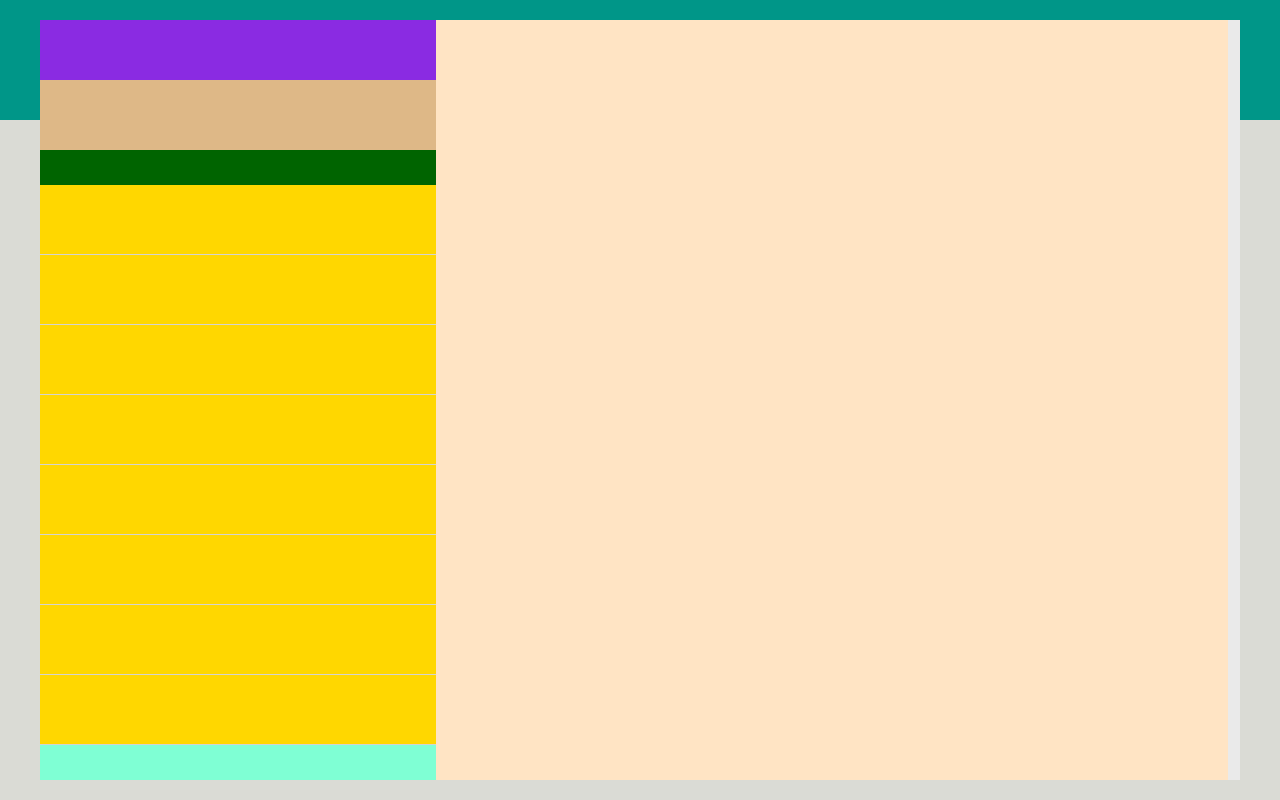
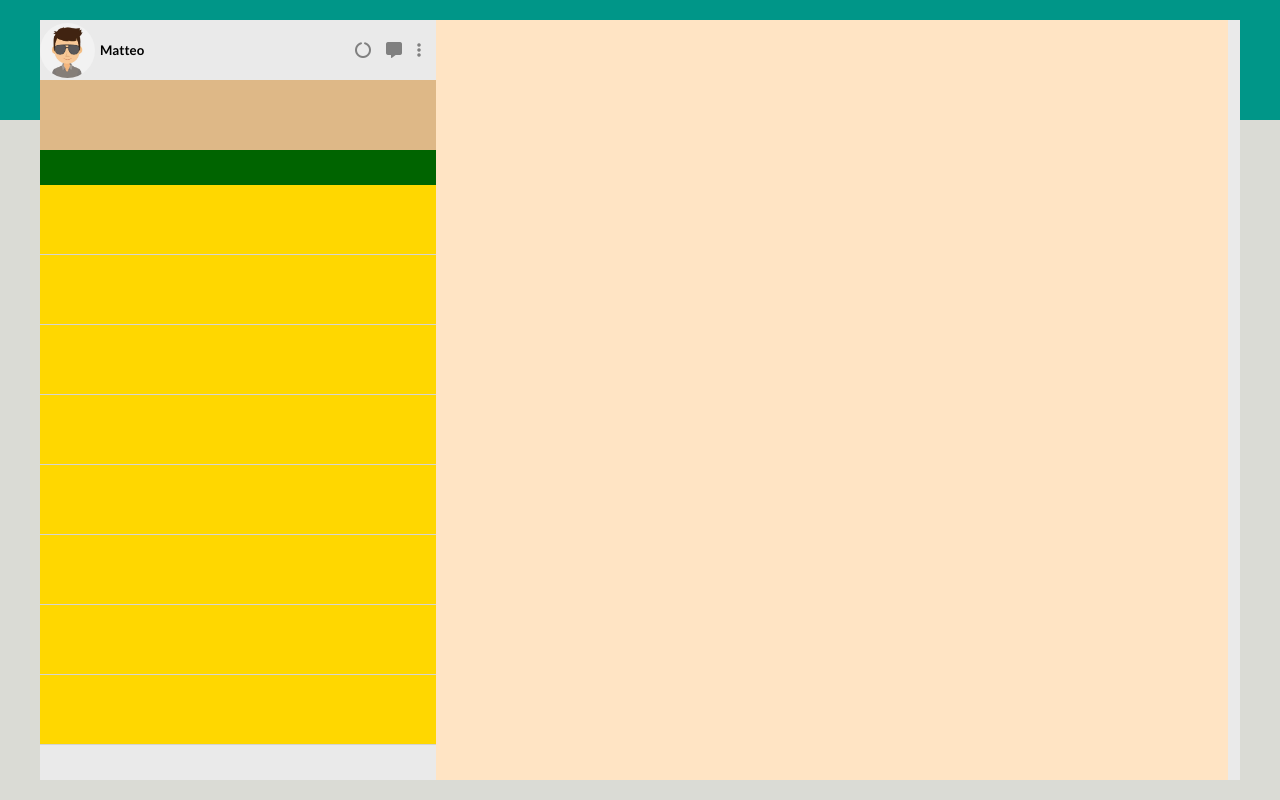
Before and after one commit to Therakar/vue-boolzapp, a plain HTML site: page index.html in a window 1280 px wide. Drawn offline with nearby package versions, Linux system fonts and the light colour scheme.

Commit message:
aggiunge elementi all'header dell'aside

```diff
--- a/css/aside.css
+++ b/css/aside.css
@@ -2,12 +2,26 @@
     flex-direction: column;
 }
 
+/* ASIDE HEADER */
 .aside-header{
     width: 100%;
     height: 60px;
-    background-color: blueviolet; /* DEBUG */
+    justify-content: space-between;
 }
 
+#aside img{
+    height: 55px;
+   width: 55px;
+   border-radius: 50%;
+   margin-right: 5px;
+}
+
+.aside-header-icons i{
+    padding-right: 15px;
+    color: var(--text-first-color);
+}
+
+/* NOTIFICATION TOGGLE */
 .aside-notification-toggle{
     width: 100%;
     height: 70px;
--- a/css/common.css
+++ b/css/common.css
@@ -25,7 +25,6 @@ body{
 #aside{
     width: 33%;
     height: 100%;
-    background-color: aquamarine; /* DEBUG */
 }
 
 #main{
--- a/css/interactive.css
+++ b/css/interactive.css
@@ -0,0 +1,13 @@
+
+i:hover{
+    cursor: pointer;
+    transform: scale(1.1);
+}
+
+#aside img {
+    cursor: pointer;
+}
+
+#aside h5{
+    cursor: pointer;
+}
--- a/css/palette.css
+++ b/css/palette.css
@@ -2,4 +2,6 @@
     --body-first-color: #dadbd5;
     --body-second-color: #009688;
     --first-color: #EAEAEA;
+    --text-first-color: gray;
+
 }
--- a/css/utility.css
+++ b/css/utility.css
@@ -1,3 +1,7 @@
 .flex{
     display: flex;
 }
+
+.align-center{
+    align-items: center;
+}
--- a/index.html
+++ b/index.html
@@ -30,6 +30,17 @@
                 <div class="aside-container flex">
                     <!-- aside header -->
                     <div class="aside-header flex">
+
+                        <div class="aside-header-user-info flex align-center">
+                            <img src="img/avatar_io.jpg" alt="user-avatar">
+                            <h5>Matteo</h5>
+                        </div>
+                        <div class=" aside-header-icons flex align-center">
+                            <i class="fa-solid fa-circle-notch"></i>
+                            <i class="fa-solid fa-message"></i>
+                            <i class="fa-solid fa-ellipsis-vertical"></i>
+                        </div>
+
                     </div>
                     <!-- /aside header -->
 
```
Also changed, not shown: img/avatar_1.jpg (added), img/avatar_2.jpg (added), img/avatar_3.jpg (added), img/avatar_4.jpg (added), img/avatar_5.jpg (added), img/avatar_6.jpg (added), img/avatar_7.jpg (added), img/avatar_8.jpg (added), img/avatar_io.jpg (added), img/mine.jpg (added).
